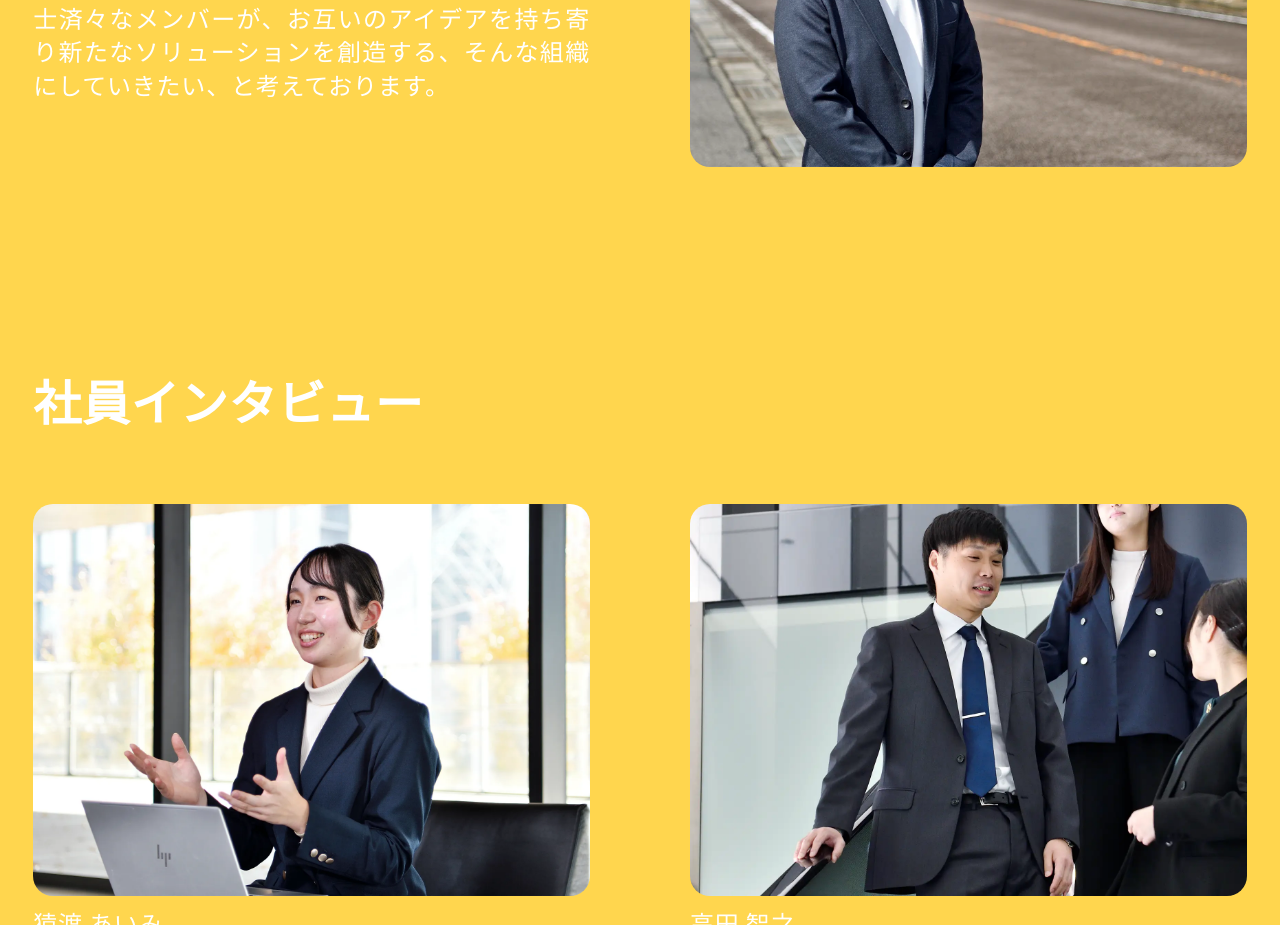
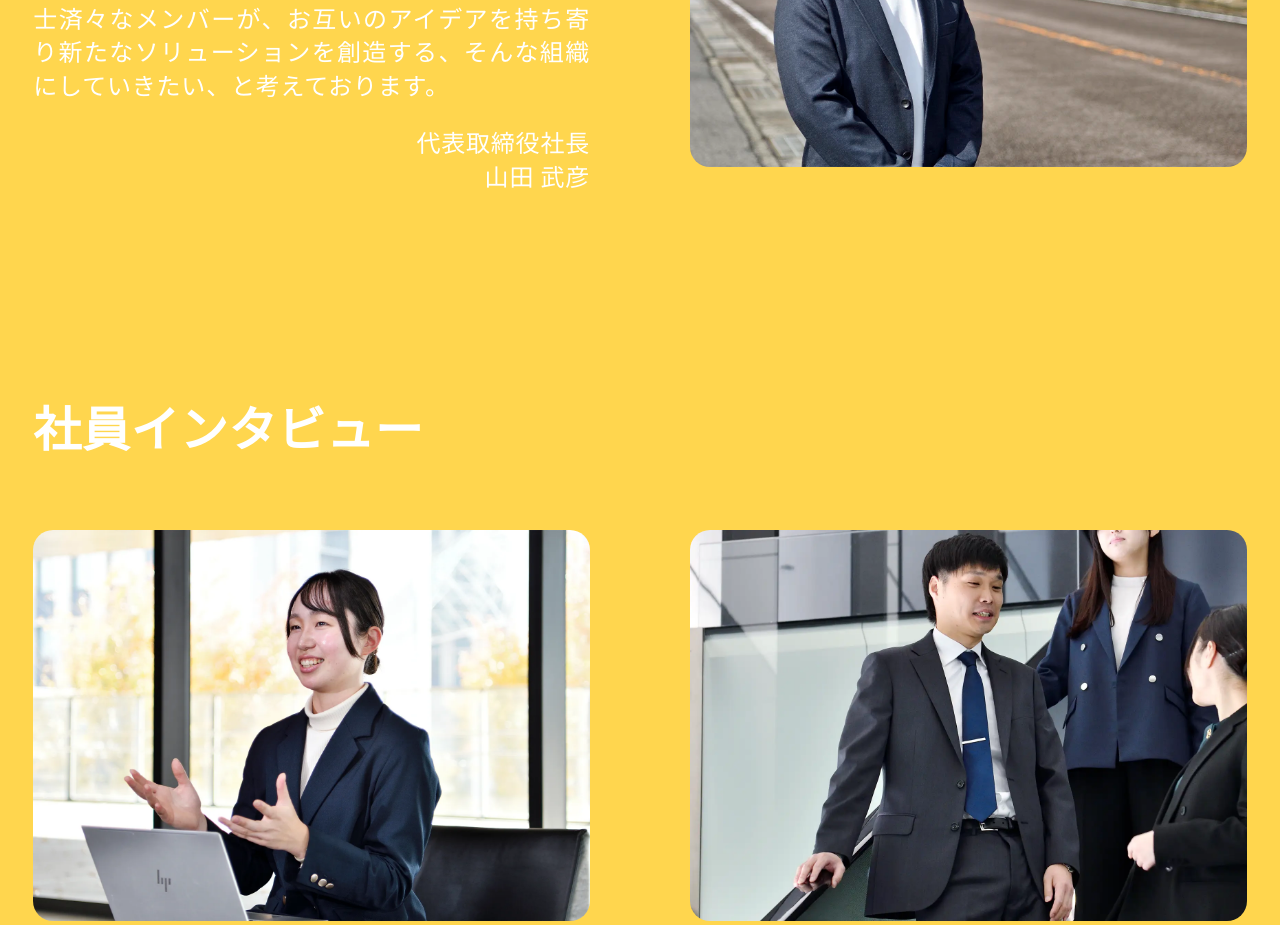
Before and after one commit to studiobydisc/chuburyutu-recruit, a Next.js app: page /team in a window 1280 px wide. Shown: the part 1020-1945 px from the top of the page. Built offline with nearby package versions, Linux system fonts and the light colour scheme.

Commit message:
adjust text

```diff
--- a/app/team/page.module.css
+++ b/app/team/page.module.css
@@ -19,6 +19,15 @@
   display: grid;
   grid-template-columns: 1fr 1fr;
   gap: var(--padding-topbottom);
+}
+
+.box {
+  margin-top: 24px;
+  text-align: end;
+}
+
+.post {
+  margin-bottom: 0;
 }
 
 .img_message,
--- a/app/team/page.tsx
+++ b/app/team/page.tsx
@@ -18,6 +18,10 @@ export default function Worker() {
             <p>
               これを実現するためには、異なる個性を持った多士済々なメンバーが、お互いのアイデアを持ち寄り新たなソリューションを創造する、そんな組織にしていきたい、と考えております。
             </p>
+            <div className={styles.box}>
+              <p className={styles.post}>代表取締役社長</p>
+              <p>山田 武彦</p>
+            </div>
           </div>
           <Image
             src="/team_message.webp"
```
